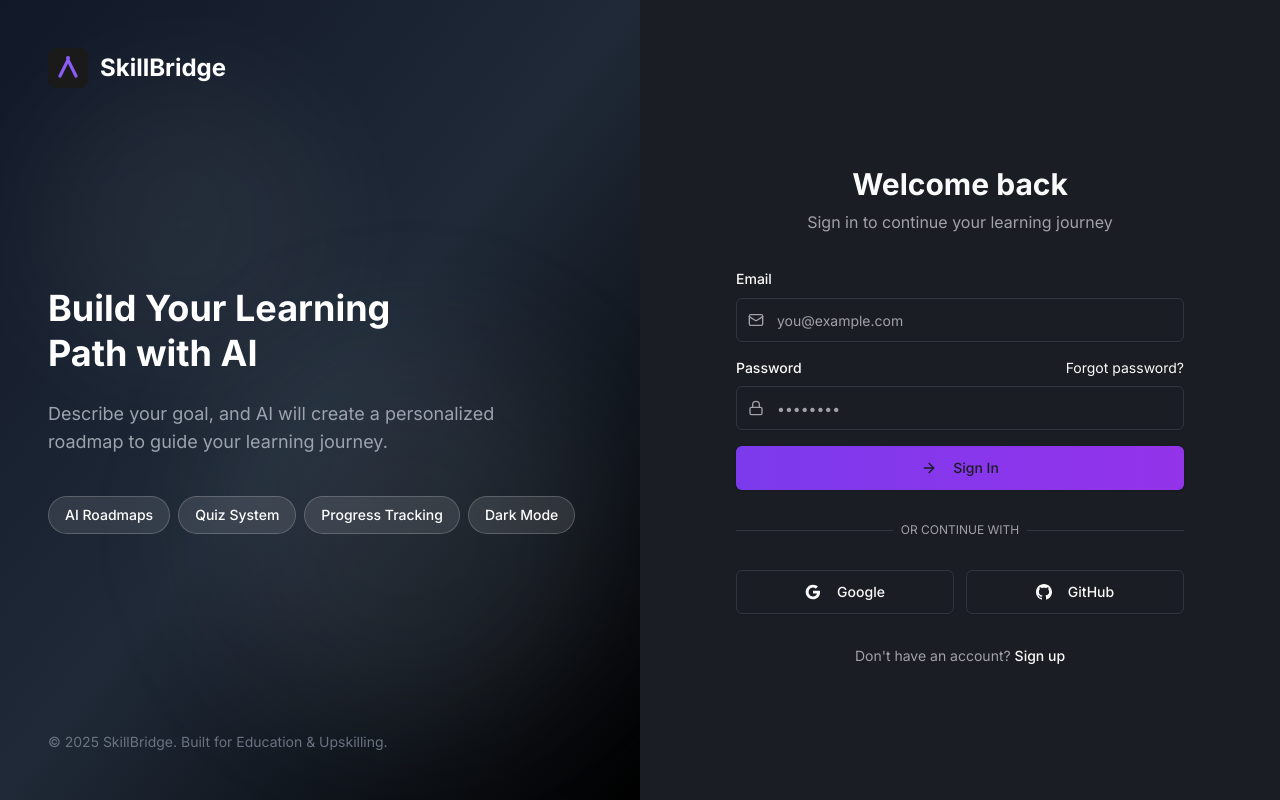
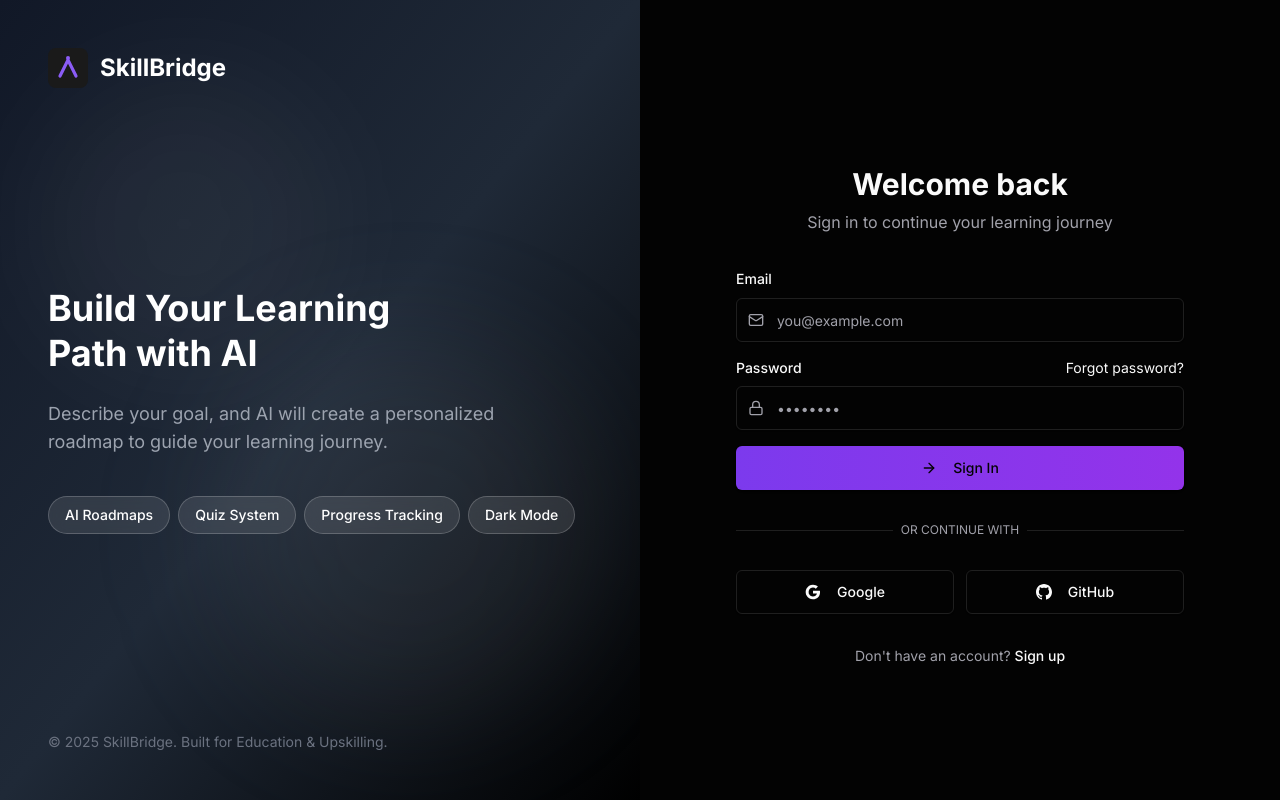
Before and after one commit to bagusardin25/SkillBridge-app, a React (Vite) app: page /login in a window 1280 px wide. Built offline with nearby package versions, Linux system fonts and the light colour scheme; no server answers; what zundo would draw is missing.

Commit message:
hitam pekat

```diff
--- a/src/components/layout/AppLayout.tsx
+++ b/src/components/layout/AppLayout.tsx
@@ -76,10 +76,10 @@ export function AppLayout({ children }: { children: React.ReactNode }) {
                 <div
                     className={cn(
                         "hidden md:block h-full bg-background relative transition-[width,border-color] duration-300 ease-in-out",
-                        (isAiPanelOpen || showDetailPanel) ? "w-96 border-l" : "w-0 border-transparent"
+                        (isAiPanelOpen || showDetailPanel) ? "w-80 border-l" : "w-0 border-transparent"
                     )}
                 >
-                    <div className="w-96 h-full overflow-hidden absolute top-0 left-0 bg-background">
+                    <div className="w-80 h-full overflow-hidden absolute top-0 left-0 bg-background">
                         {/* Swapping content gently if both open */}
                         {showDetailPanel ? (
                             <div className="h-full w-full animate-in fade-in zoom-in-95 duration-200">
--- a/src/index.css
+++ b/src/index.css
@@ -27,24 +27,24 @@
   }
 
   .dark {
-    --background: 222 15% 12%;
+    --background: 0 0% 1%;
     --foreground: 0 0% 98%;
-    --card: 222 15% 14%;
+    --card: 0 0% 4%;
     --card-foreground: 0 0% 98%;
-    --popover: 222 15% 14%;
+    --popover: 0 0% 4%;
     --popover-foreground: 0 0% 98%;
     --primary: 0 0% 98%;
-    --primary-foreground: 222 15% 12%;
-    --secondary: 222 15% 20%;
+    --primary-foreground: 0 0% 1%;
+    --secondary: 0 0% 8%;
     --secondary-foreground: 0 0% 98%;
-    --muted: 222 15% 18%;
+    --muted: 0 0% 8%;
     --muted-foreground: 240 5% 64.9%;
-    --accent: 222 15% 20%;
+    --accent: 0 0% 8%;
     --accent-foreground: 0 0% 98%;
     --destructive: 0 62.8% 30.6%;
     --destructive-foreground: 0 0% 98%;
-    --border: 222 15% 22%;
-    --input: 222 15% 22%;
+    --border: 0 0% 12%;
+    --input: 0 0% 12%;
     --ring: 240 4.9% 83.9%;
   }
 }
```
